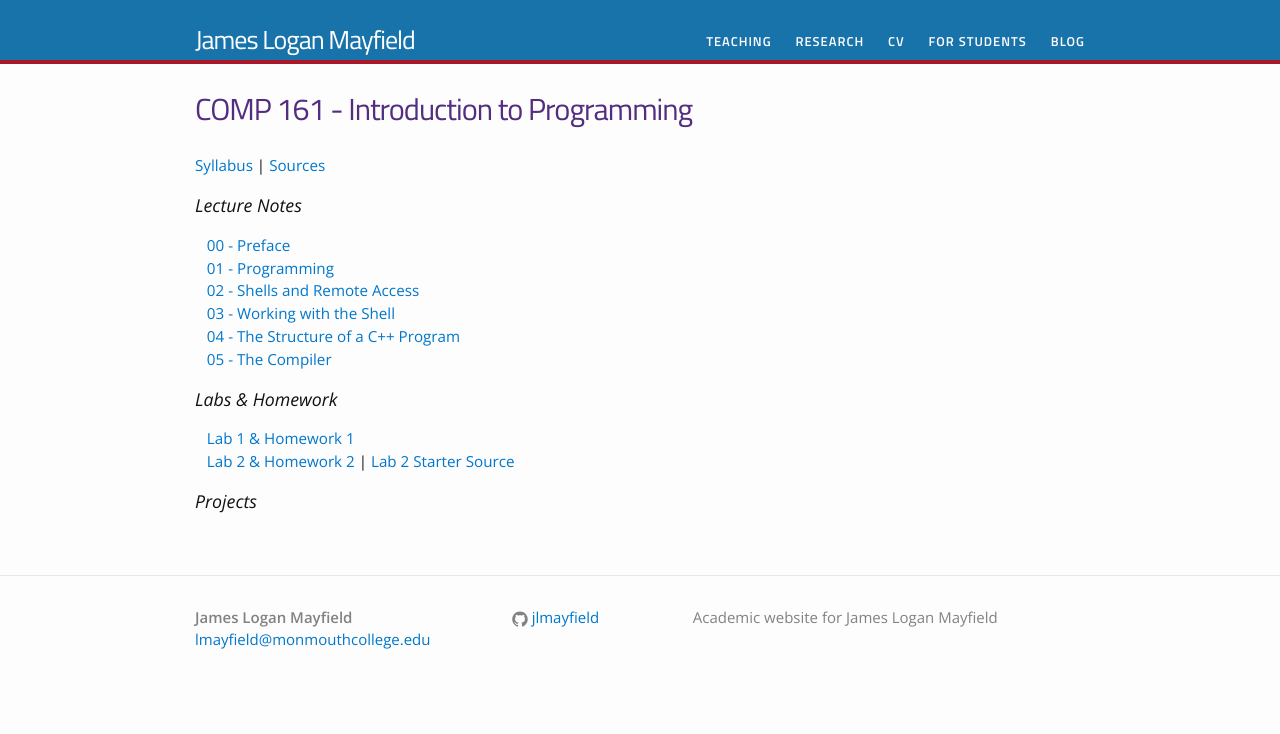
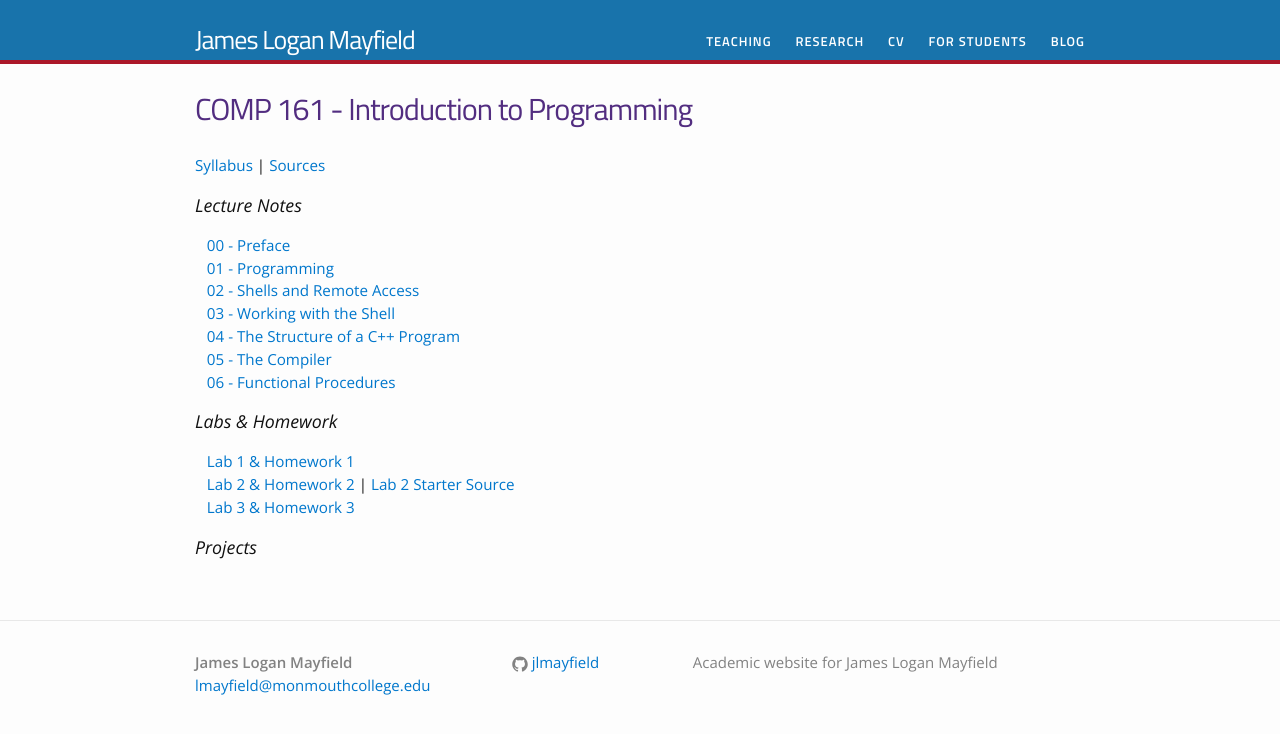
Before and after one commit to jlmayfield/jlmayfield.github.io, a Jekyll site: the page built from teaching/comp161.md, in a window 1280 px wide. Shown: the top 734 px of the page. Built offline with Jekyll 4.4.1, drawn with Linux system fonts in a browser that asks for light colours.

Commit message:
c161 week3 links added

```diff
--- a/teaching/comp161.md
+++ b/teaching/comp161.md
@@ -15,12 +15,15 @@ permalink: /teaching/COMP161/
 &nbsp;&nbsp;&nbsp;[03 - Working with the Shell](/teaching/COMP161/notes/comp161-lectureNotes-03.pdf)
 &nbsp;&nbsp;&nbsp;[04 - The Structure of a C++ Program](/teaching/COMP161/notes/comp161-lectureNotes-04.pdf)
 &nbsp;&nbsp;&nbsp;[05 - The Compiler](/teaching/COMP161/notes/comp161-lectureNotes-05.pdf)
+&nbsp;&nbsp;&nbsp;[06 - Functional Procedures](/teaching/COMP161/notes/comp161-lectureNotes-06.pdf)
+
 
 
 ### Labs & Homework
 
 &nbsp;&nbsp;&nbsp;[Lab 1 & Homework 1](/teaching/COMP161/labs/comp161-lab1.pdf)
 &nbsp;&nbsp;&nbsp;[Lab 2 & Homework 2](/teaching/COMP161/labs/comp161-lab2.pdf) | [Lab 2 Starter Source](/teaching/COMP161/labs/lab2.zip)
+&nbsp;&nbsp;&nbsp;[Lab 3 & Homework 3](/teaching/COMP161/labs/comp161-lab3.pdf)
 
 
 ### Projects
```
